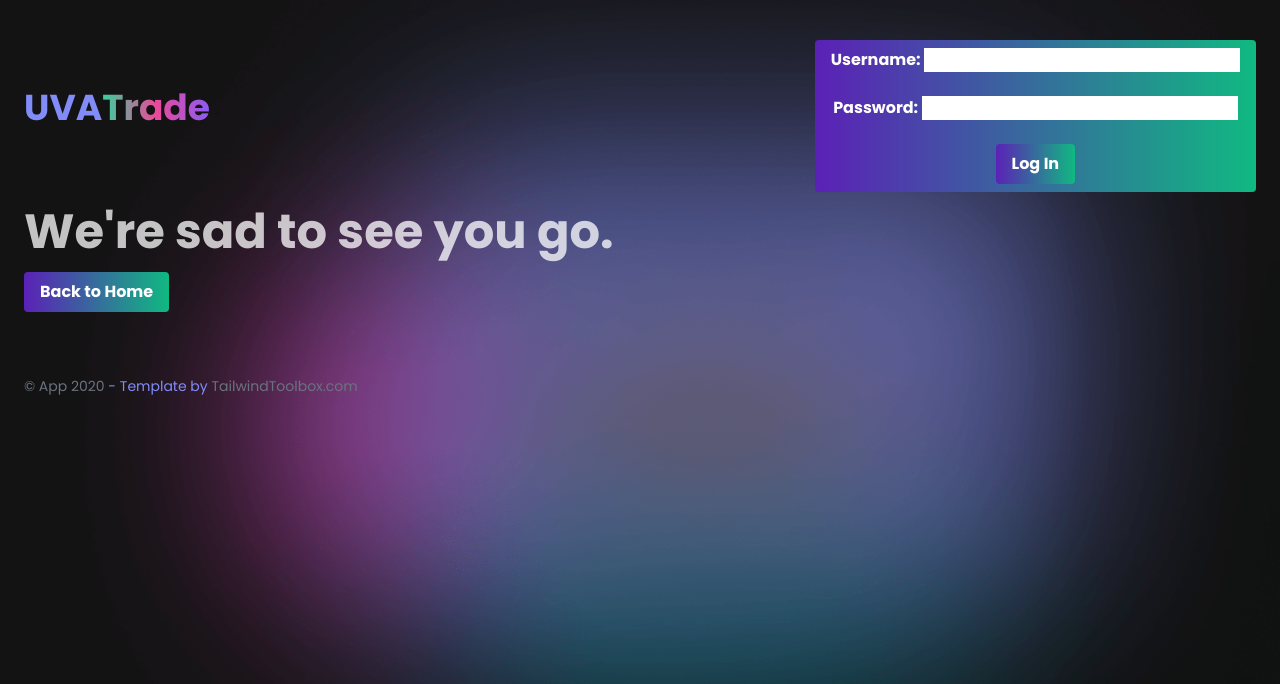
After one commit to bryan-eastwood/cs4750-stock-app, a Flask app: page /userdeleted in a window 1280 px wide. The commit adds this page. Shown: the top 684 px of the page. Run offline with Flask 2, Linux system fonts and the light colour scheme; some libraries are stand-ins or nearby versions.

Commit message:
deleting a user functionality works!

```diff
--- a/main.py
+++ b/main.py
@@ -96,4 +96,12 @@ def setcookie():
 @app.route('/newuserpage')
 def newuserpage():
   cursor.execute("INSERT INTO user (username, password, first_name, last_name, likes_count) VALUES (%s, %s, %s, %s, 0);", (request.args['usernamesignup'], request.args['passwordsignup'], request.args['fnamesignup'], request.args['lnamesignup']))
+  mydb.commit()
   return render_template('newuserpage.html')
+
+@app.route('/userdeleted', methods = ['POST', 'GET'])
+def userdeleted():
+  username = request.cookies.get('userID')
+  cursor.execute("DELETE FROM user WHERE username = %s;", (username,))
+  mydb.commit()
+  return render_template('userdeleted.html')
--- /dev/null
+++ b/templates/userdeleted.html
@@ -0,0 +1,65 @@
+<!DOCTYPE html>
+<html lang="en">
+  <head>
+    <meta charset="UTF-8" />
+    <meta name="viewport" content="width=device-width, initial-scale=1.0" />
+    <meta http-equiv="X-UA-Compatible" content="ie=edge" />
+    <title>UVATrade</title>
+    <meta name="description" content="" />
+    <meta name="keywords" content="" />
+
+    <link rel="stylesheet" href="https://unpkg.com/tailwindcss/dist/tailwind.min.css" />
+    <!--Replace with your tailwind.css once created-->
+    <link href="https://unpkg.com/@tailwindcss/custom-forms/dist/custom-forms.min.css" rel="stylesheet" />
+
+    <style>
+      @import url("https://fonts.googleapis.com/css2?family=Poppins:wght@400;700&display=swap");
+
+      html {
+        font-family: "Poppins", -apple-system, BlinkMacSystemFont, "Segoe UI", Roboto, "Helvetica Neue", Arial, "Noto Sans", sans-serif, "Apple Color Emoji", "Segoe UI Emoji", "Segoe UI Symbol", "Noto Color Emoji";
+      }
+    </style>
+  </head>
+
+  <body class="leading-normal tracking-normal text-indigo-400 m-6 bg-cover bg-fixed" style="background-image: url('static/img/header.png');">
+    <div class="h-full">
+      <!--Nav-->
+      <div class="w-full container mx-auto">
+        <div class="w-full flex items-center justify-between">
+          <a class="flex items-center text-indigo-400 no-underline hover:no-underline font-bold text-2xl lg:text-4xl" href="#">
+            UVA<span class="bg-clip-text text-transparent bg-gradient-to-r from-green-400 via-pink-500 to-purple-500">Trade</span>
+          </a>
+          <div class="flex items-center justify-between pt-4">
+            <button
+              class="bg-gradient-to-r from-purple-800 to-green-500 hover:from-pink-500 hover:to-green-500 text-white font-bold py-2 px-4 rounded focus:ring transform transition hover:scale-105 duration-300 ease-in-out"
+              type="button">
+            <form action="/dashboard" method="get">
+              <label for="usernamelogin">Username:</label>
+              <input class="text-black" type="text" id="usernamelogin" name="usernamelogin"><br><br>
+              <label for="passwordlogin">Password:</label>
+              <input class="text-black" type="password" id="passwordlogin" name="passwordlogin"><br><br>
+              <input class="bg-gradient-to-r from-purple-800 to-green-500 hover:from-pink-500 hover:to-green-500 text-white font-bold py-2 px-4 rounded focus:ring transform transition hover:scale-105 duration-300 ease-in-out"
+               type="submit" value="Log In">
+            </form>
+            </button>
+          </div>
+
+      </div>
+      <h1 class="my-4 text-3xl md:text-5xl text-white opacity-75 font-bold leading-tight text-center md:text-left">
+        We're sad to see you go.
+      </h1>
+
+      <form action="/" method="get">
+        <input class="bg-gradient-to-r from-purple-800 to-green-500 hover:from-pink-500 hover:to-green-500 text-white font-bold py-2 px-4 rounded focus:ring transform transition hover:scale-105 duration-300 ease-in-out"
+         type="submit" value="Back to Home">
+      </form>
+
+      <!--Footer-->
+      <div class="w-full pt-16 pb-6 text-sm text-center md:text-left fade-in">
+        <a class="text-gray-500 no-underline hover:no-underline" href="#">&copy; App 2020</a>
+        - Template by
+        <a class="text-gray-500 no-underline hover:no-underline" href="https://www.tailwindtoolbox.com">TailwindToolbox.com</a>
+      </div>
+    </div>
+  </body>
+</html>
```
Also changed, not shown: templates/dashboard.html (+4 -18 lines).
